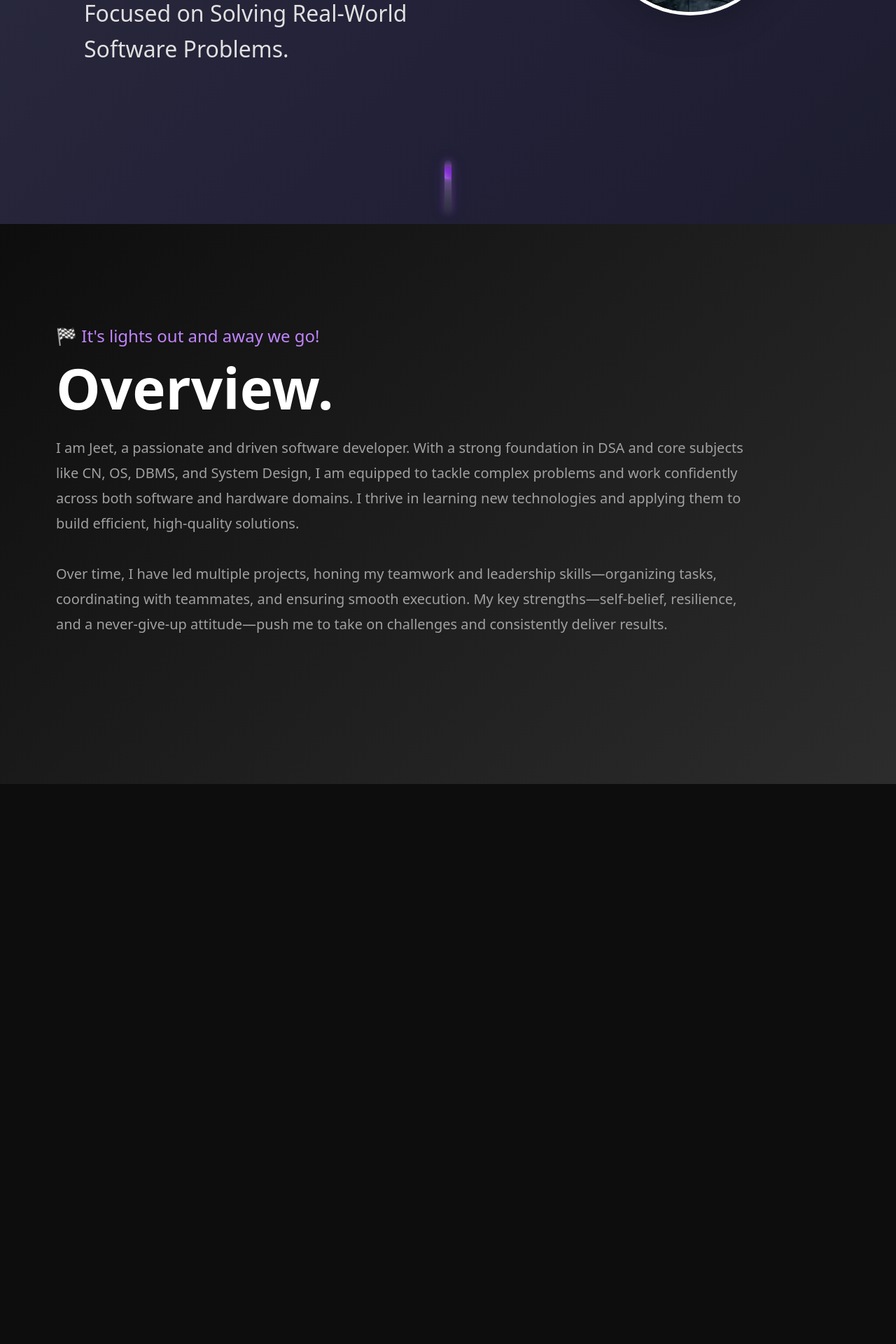
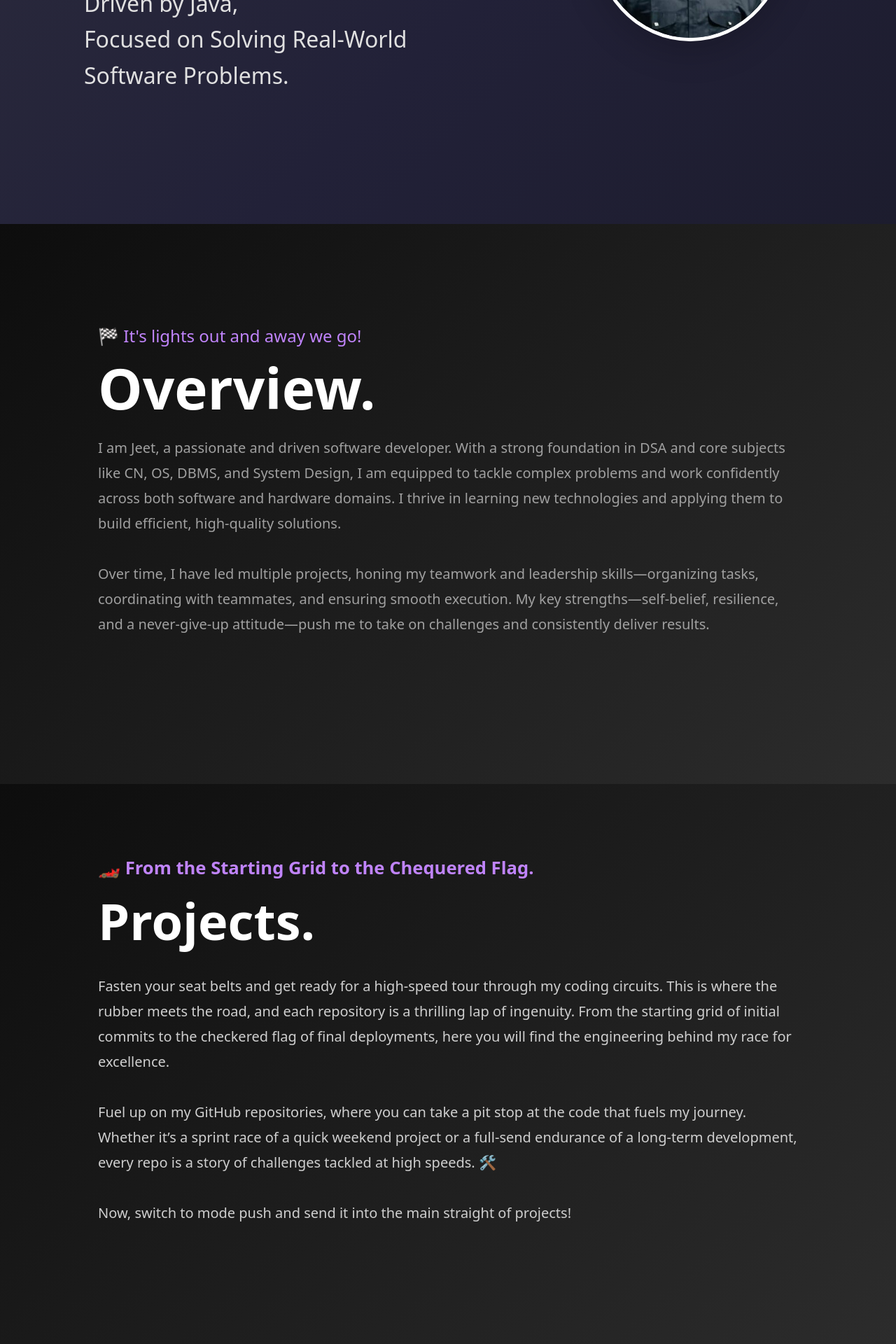
Before and after one commit to Jeetbiswas23/Portfolio, a React (Vite) app: page / in a window 1280 px wide. Shown: the part 480-2400 px from the top of the page at 70% size. Before the commit the page ends 1600 px from the top, so only its background shows below. Built offline with nearby package versions, Linux system fonts and the light colour scheme; a small style sheet from the web is missing.

Commit message:
Projects

```diff
--- a/src/Hero.jsx
+++ b/src/Hero.jsx
@@ -133,6 +133,31 @@ const Hero = () => {
 </div>
 
       </section>
+
+      {/* PROJECTS SECTION */}
+<section id="projects" className="projects-section d-flex flex-column justify-content-center">
+  <div className="projects-container">
+    <h4 className="projects-small-heading">
+      🏎️ From the Starting Grid to the Chequered Flag.
+    </h4>
+    <h1 className="projects-main-heading">Projects.</h1>
+    <p className="projects-subtitle">
+      Fasten your seat belts and get ready for a high-speed tour through my coding circuits.
+      This is where the rubber meets the road, and each repository is a thrilling lap of ingenuity.
+      From the starting grid of initial commits to the checkered flag of final deployments, here you will find
+      the engineering behind my race for excellence. <br /><br />
+      Fuel up on my GitHub repositories, where you can take a pit stop at the code that fuels my journey.
+      Whether it’s a sprint race of a quick weekend project or a full-send endurance of a long-term development,
+      every repo is a story of challenges tackled at high speeds. 🛠️ <br /><br />
+      Now, switch to mode push and send it into the main straight of projects!
+    </p>
+  </div>
+
+  <div className="projects-cards d-flex flex-wrap justify-content-around mt-5">
+    {/* Project cards or GitHub repo previews can go here */}
+  </div>
+</section>
+
     </>
   );
 };
--- a/src/index.css
+++ b/src/index.css
@@ -1,285 +1,140 @@
-.hero-container {
-  min-height: 100vh; /* Full screen height */
-  width: 100%;       /* Full screen width */
-  background: linear-gradient(to bottom, #6b21a8, #5b21b6, #312e81);
-  color: white;
-  padding-top: 70px; /* space for fixed navbar */
-  display: flex;
-  flex-direction: column;
+/* ===== GLOBAL RESET ===== */
+* {
+  margin: 0;
+  padding: 0;
+  box-sizing: border-box;
 }
 
-.hero-content {
-  flex: 1;
-  padding: 2rem;
+body {
+  font-family: "Poppins", sans-serif;
+  color: #dcdcdc;
+  background: linear-gradient(135deg, #0d0d0d 0%, #1a1a1a 40%, #2c2c2c 100%);
+  background-attachment: fixed; /* keeps it continuous */
+  background-size: cover;
+  background-repeat: no-repeat;
+  line-height: 1.5;
 }
 
-.hero-text h1 {
-  font-size: 3rem;
-  font-weight: bold;
-}
-
-.hero-text p {
-  font-size: 1.25rem;
-  color: #e0e0e0;
-}
-
-.hero-image img {
-  width: 280px;
-  height: 280px;
-  object-fit: cover;
-}
-
-.scroll-down .scroll-link {
-  text-decoration: none;
-  color: #fff;
-  font-weight: 500;
-}
-
-.scroll-down i {
-  font-size: 1.5rem;
-  display: block;
-  margin-top: 5px;
-  animation: bounce 1s infinite;
-}
-
-@keyframes bounce {
-  0%, 100% { transform: translateY(0); }
-  50% { transform: translateY(8px); }
-}
-
-.navbar-logo {
-  width: 50px;   /* bigger logo */
-  height: 50px;
-  object-fit: contain;
-}
-
-#dynamic-text {
-  font-size: 1.5rem;  /* ~24px */
-  font-weight: 700;   /* make text bolder to match logo's visual weight */
-  line-height: 50px;  /* aligns text with logo */
-}
-
-/* ========== THICK CINEMATIC SCROLL TRACK & ORB ========== */
-.scroll-track {
-  width: 10px; /* thicker track */
-  height: 75px; /* slightly taller for proper screen balance */
-  background: linear-gradient(to bottom, rgba(255,255,255,0.05), rgba(255,255,255,0.2), rgba(255,255,255,0.05));
-  margin: 0 auto;
-  border-radius: 5px;
-  position: relative;
-  overflow: hidden;
-  box-shadow: 0 0 12px rgba(255,255,255,0.1);
-  animation: trackGlow 3s infinite ease-in-out;
-}
-
-@keyframes trackGlow {
-  0%, 100% { box-shadow: 0 0 10px rgba(192,132,252,0.25), 0 0 20px rgba(147,51,234,0.2); }
-  50% { box-shadow: 0 0 25px rgba(192,132,252,0.35), 0 0 40px rgba(147,51,234,0.25); }
-}
-
-.scroll-orb {
-  width: 18px;
-  height: 18px;
-  border-radius: 50%;
-  background: linear-gradient(45deg, #c084fc, #9333ea, #7e22ce); /* orb gradient */
-  position: absolute;
-  top: 8px;
-  left: 50%;
-  transform: translateX(-50%);
-  animation: orbMove 2.8s infinite ease-in-out, orbPulse 2.8s infinite ease-in-out;
-
-  /* enhanced neon trail layers */
-  box-shadow:
-    0 0 12px #c084fc,
-    0 0 25px #9333ea,
-    0 0 40px #7e22ce,
-    0 5px 25px #c084fc55,
-    0 10px 35px #9333ea40,
-    0 15px 50px #7e22ce30;
-}
-
-/* Orb vertical movement — smooth, subtle */
-@keyframes orbMove {
-  0%, 100% { top: 8px; }
-  50% { top: 55px; }
-}
-
-/* Glowing pulse — orb slightly grows and fades */
-@keyframes orbPulse {
-  0%, 100% { transform: translateX(-50%) scale(1); opacity: 0.85; }
-  50% { transform: translateX(-50%) scale(1.4); opacity: 1; }
-}
-
-
-/* ========== OVERVIEW SECTION ========== */
-.overview-section {
+/* ===== SECTIONS (transparent to let bg flow) ===== */
+.overview-section,
+.projects-section {
   min-height: 100vh;
   width: 100%;
-  background: linear-gradient(135deg, #0d0d0d 0%, #1a1a1a 40%, #2c2c2c 100%);
-  color: #dcdcdc;
   padding: 6rem 5rem;
   display: flex;
   flex-direction: column;
   justify-content: center;
-  background-blend-mode: overlay;
+  background: transparent; /* no gradient reset */
 }
 
-
-/* Container for left-aligned content */
-.overview-container {
+.overview-container,
+.projects-container {
   max-width: 1000px;
+  margin: 0 auto;
+  text-align: left;
 }
 
-/* Small heading / tagline above main heading */
+/* ===== OVERVIEW TEXT ===== */
 .overview-small-heading {
   font-size: 1.5rem;
   font-weight: 500;
-  color: #c084fc; /* neon purple pop */
+  color: #c084fc;
   margin-bottom: 1rem;
 }
 
-/* Main Heading "Overview." */
 .overview-main-heading {
-  font-size: 5rem; /* huge and bold */
+  font-size: 5rem;
   font-weight: 900;
   color: #ffffff;
+  margin-bottom: 1.5rem;
+  line-height: 1.1;
   text-align: left;
-  margin: 0 0 1.5rem 0;
-  line-height: 1.1;
 }
 
-/* Description text under main heading */
 .overview-subtitle {
   font-size: 1.25rem;
-  color: #a0a0a0; /* soft grey */
+  color: #a0a0a0;
   line-height: 1.8;
 }
 
-html {
-  scroll-behavior: smooth; /* native smooth scrolling fallback */
+/* ===== PROJECTS TEXT ===== */
+.projects-small-heading {
+  font-size: 1.6rem;
+  font-weight: 600;
+  color: #c084fc;
+  margin-bottom: 1rem;
+  text-align: left;
 }
 
-/* OVERVIEW CARDS CONTAINER */
-.overview-cards {
-  gap: 2rem;
-  flex-wrap: wrap;
-  justify-content: center;
+.projects-main-heading {
+  font-size: 4.5rem;
+  font-weight: 900;
+  color: #ffffff;
+  margin-bottom: 2rem;
+  text-align: left;
 }
 
-/* Wrapper for label */
-.flip-card-wrapper {
-  display: flex;
-  flex-direction: column;
-  align-items: center;
-  width: 220px; /* card width */
-  position: relative;
+.projects-subtitle {
+  font-size: 1.25rem;
+  color: #cfcfcf;
+  line-height: 1.8;
+  text-align: left;
 }
 
-/* "Flip to know" label */
-.flip-label {
-  font-size: 0.9rem;
-  color: #a78bfa; /* subtle neon purple */
-  font-weight: 600;
-  margin-bottom: 0.5rem;
-  letter-spacing: 1px;
+/* ===== PROJECTS CARDS ===== */
+.projects-cards {
+  display: flex;
+  flex-wrap: wrap;
+  gap: 2rem;
+  justify-content: center;
+  margin-top: 3rem;
 }
 
-/* Flip Card Base */
-.flip-card {
-  width: 220px;
-  height: 150px;
-  perspective: 1200px;
-  cursor: pointer;
-  transition: transform 0.3s ease;
+.project-card {
+  background: rgba(255, 255, 255, 0.05); /* subtle glass effect */
+  border: 1px solid rgba(255, 255, 255, 0.1);
+  border-radius: 1rem;
+  padding: 2rem;
+  width: 300px;
+  color: #fff;
+  transition: transform 0.3s ease, box-shadow 0.3s ease;
 }
 
-/* Inner wrapper */
-.flip-card-inner {
-  position: relative;
-  width: 100%;
-  height: 100%;
-  text-align: center;
-  transition: transform 0.8s cubic-bezier(0.4,0.2,0.2,1);
-  transform-style: preserve-3d;
+.project-card:hover {
+  transform: translateY(-10px);
+  box-shadow: 0 8px 25px rgba(0, 0, 0, 0.6);
 }
 
-/* Flip on hover */
-.flip-card:hover .flip-card-inner {
-  transform: rotateY(180deg);
+/* ===== RESPONSIVE FIXES ===== */
+@media(max-width: 900px) {
+  .overview-section,
+  .projects-section {
+    padding: 4rem 2rem;
   }
 
-/* Front & Back */
-.flip-card-front, .flip-card-back {
-  position: absolute;
-  width: 100%;
-  height: 100%;
-  backface-visibility: hidden;
-  border-radius: 16px;
-  display: flex;
-  flex-direction: column;
-  align-items: center;
-  justify-content: center;
-  padding: 1rem;
-  font-family: 'Poppins', sans-serif;
-  box-shadow: 0 10px 25px rgba(0,0,0,0.35);
-  transition: all 0.5s ease-in-out;
+  .overview-main-heading,
+  .projects-main-heading {
+    font-size: 3rem;
   }
 
-/* Front */
-.flip-card-front {
-  background: linear-gradient(145deg, #111111, #1f1f1f); /* dark royal gradient */
-  color: #ffffff;
-  font-size: 1.2rem;
-  font-weight: 700;
-  border: 2px solid #a78bfa; /* subtle neon border */
+  .overview-subtitle,
+  .projects-subtitle {
+    font-size: 1rem;
   }
 
-/* Back */
-.flip-card-back {
-  background: linear-gradient(145deg, #ffffff10, #ffffff20); /* subtle white-glass effect */
-  color: #f0f0f0;
-  transform: rotateY(180deg);
-  font-size: 0.95rem;
-  line-height: 1.6;
-  border: 2px solid #a78bfa;
-  backdrop-filter: blur(4px); /* glass effect */
-}
-
-/* Hover effects for glow */
-.flip-card:hover .flip-card-front {
-  box-shadow: 0 15px 35px rgba(167,139,250,0.5), 0 0 25px rgba(167,139,250,0.3);
-}
-
-.flip-card:hover .flip-card-back {
-  box-shadow: 0 15px 35px rgba(167,139,250,0.4), 0 0 20px rgba(167,139,250,0.25);
-}
-
-/* Responsive */
-@media(max-width: 900px){
-  .overview-cards {
-    gap: 1.5rem;
-    justify-content: center;
+  .project-card {
+    width: 100%;
   }
 }
 
-/* Make scroll beyond edges black instead of white */
-html, body {
-  background-color: #0d0d0d; /* dark black background */
-  color: #fff;
-  overscroll-behavior-y: contain; /* prevent default overscroll glow on some browsers */
-  scroll-behavior: smooth;
-  -webkit-overflow-scrolling: touch; /* smooth scrolling on iOS */
-  margin: 0;
-  padding: 0;
+@media(max-width: 600px) {
+  .overview-main-heading,
+  .projects-main-heading {
+    font-size: 2.5rem;
   }
 
-/* Optional: if using body scroll inside a container */
-body {
-  background: linear-gradient(to bottom, #0d0d0d, #1a1a1a); /* matches hero/overview */
+  .overview-small-heading,
+  .projects-small-heading {
+    font-size: 1.2rem;
   }
-
-/* On iOS Safari / macOS, prevent white bounce */
-body, html {
-  -webkit-overflow-scrolling: touch;
-  overscroll-behavior: none;
 }
```
Lines whose indentation alone changed are shown as unchanged.
